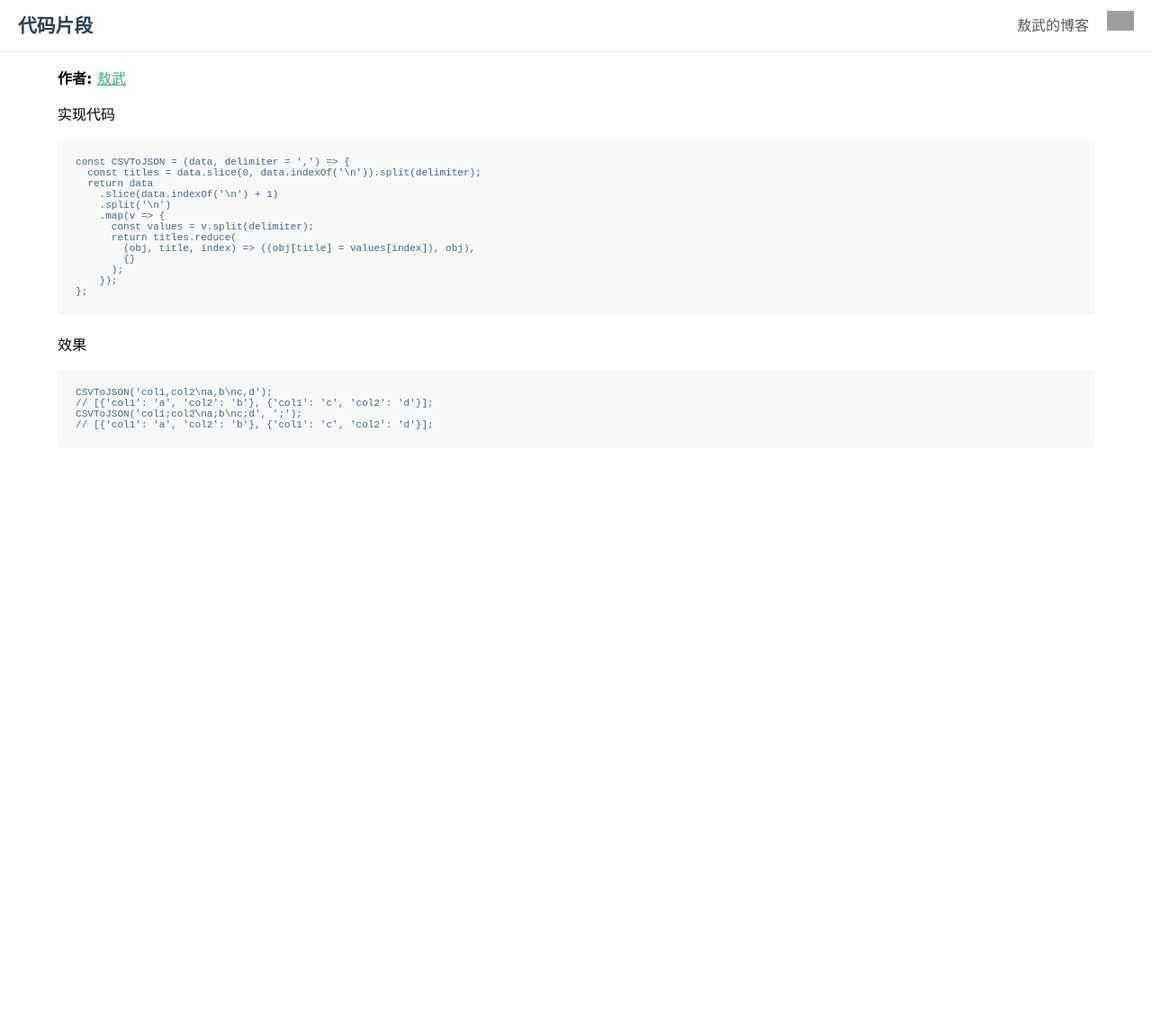
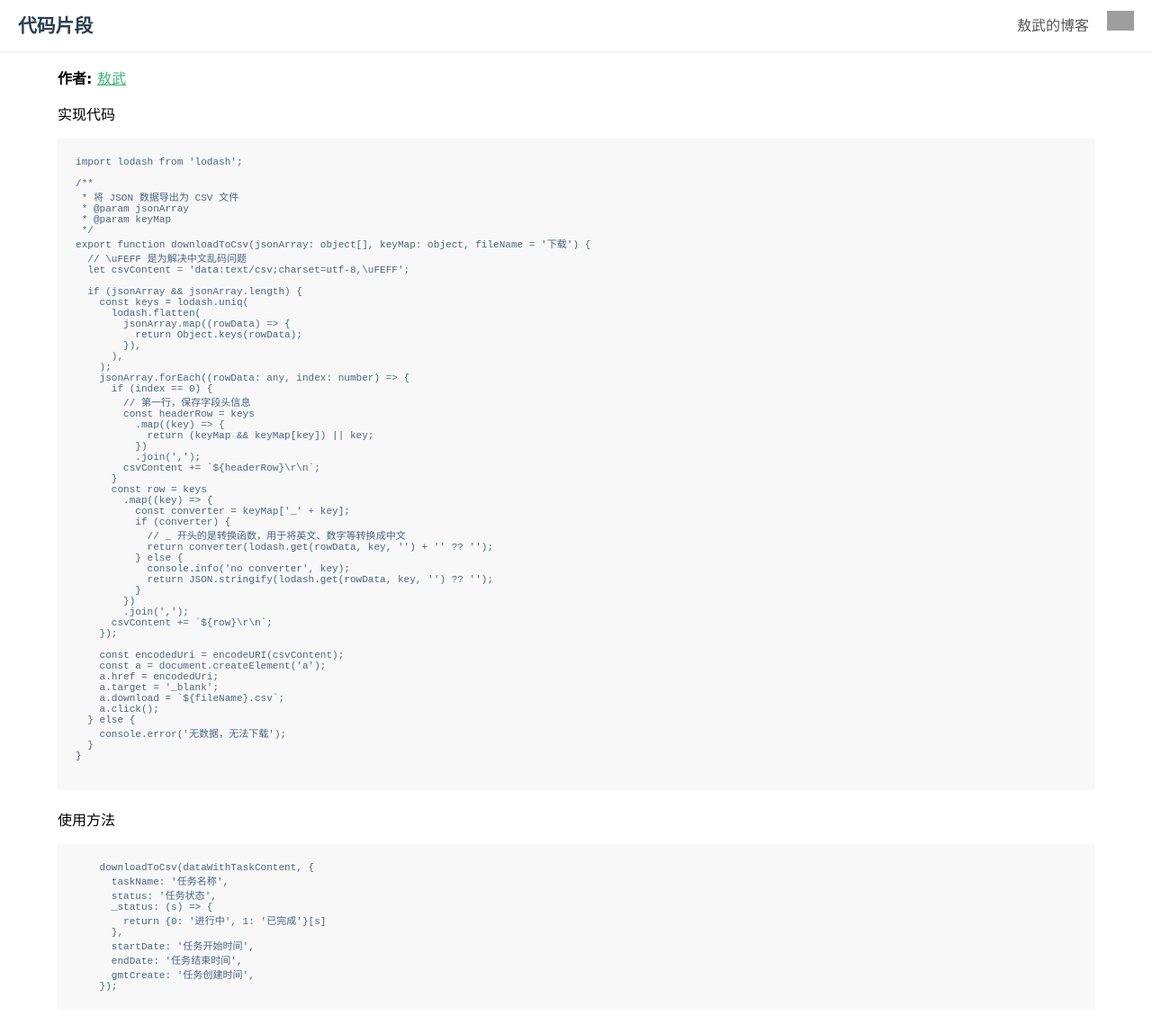
Before and after one commit to yihuaxiang/snippets, a Jekyll site: the page built from snippets/javascript/download-csv.md, in a window 1280 px wide. Shown: the whole page at 90% size. Built offline with Jekyll 4.4.1, drawn with Linux system fonts in a browser that asks for light colours; before the commit the page ends 900 px from its top, so only the background shows below that; grey boxes are pictures that could not be loaded.

Commit message:
download-csv

````diff
--- a/snippets/javascript/download-csv.md
+++ b/snippets/javascript/download-csv.md
@@ -6,26 +6,74 @@ title: 前端导出CSV文件
 实现代码
 
 ```JavaScript
-const CSVToJSON = (data, delimiter = ',') => {
-  const titles = data.slice(0, data.indexOf('\n')).split(delimiter);
-  return data
-    .slice(data.indexOf('\n') + 1)
-    .split('\n')
-    .map(v => {
-      const values = v.split(delimiter);
-      return titles.reduce(
-        (obj, title, index) => ((obj[title] = values[index]), obj),
-        {}
-      );
+import lodash from 'lodash';
+
+/**
+ * 将 JSON 数据导出为 CSV 文件
+ * @param jsonArray
+ * @param keyMap
+ */
+export function downloadToCsv(jsonArray: object[], keyMap: object, fileName = '下载') {
+  // \uFEFF 是为解决中文乱码问题
+  let csvContent = 'data:text/csv;charset=utf-8,\uFEFF';
+
+  if (jsonArray && jsonArray.length) {
+    const keys = lodash.uniq(
+      lodash.flatten(
+        jsonArray.map((rowData) => {
+          return Object.keys(rowData);
+        }),
+      ),
+    );
+    jsonArray.forEach((rowData: any, index: number) => {
+      if (index == 0) {
+        // 第一行，保存字段头信息
+        const headerRow = keys
+          .map((key) => {
+            return (keyMap && keyMap[key]) || key;
+          })
+          .join(',');
+        csvContent += `${headerRow}\r\n`;
+      }
+      const row = keys
+        .map((key) => {
+          const converter = keyMap['_' + key];
+          if (converter) {
+            // _ 开头的是转换函数，用于将英文、数字等转换成中文
+            return converter(lodash.get(rowData, key, '') + '' ?? '');
+          } else {
+            console.info('no converter', key);
+            return JSON.stringify(lodash.get(rowData, key, '') ?? '');
+          }
+        })
+        .join(',');
+      csvContent += `${row}\r\n`;
     });
-};
+
+    const encodedUri = encodeURI(csvContent);
+    const a = document.createElement('a');
+    a.href = encodedUri;
+    a.target = '_blank';
+    a.download = `${fileName}.csv`;
+    a.click();
+  } else {
+    console.error('无数据，无法下载');
+  }
+}
+
 ```
 
-效果
+使用方法
 
 ```JavaScript
-CSVToJSON('col1,col2\na,b\nc,d');
-// [{'col1': 'a', 'col2': 'b'}, {'col1': 'c', 'col2': 'd'}];
-CSVToJSON('col1;col2\na;b\nc;d', ';');
-// [{'col1': 'a', 'col2': 'b'}, {'col1': 'c', 'col2': 'd'}];
+    downloadToCsv(dataWithTaskContent, {
+      taskName: '任务名称',
+      status: '任务状态',
+      _status: (s) => {
+        return {0: '进行中', 1: '已完成'}[s]
+      },
+      startDate: '任务开始时间',
+      endDate: '任务结束时间',
+      gmtCreate: '任务创建时间',
+    });
 ```
````
